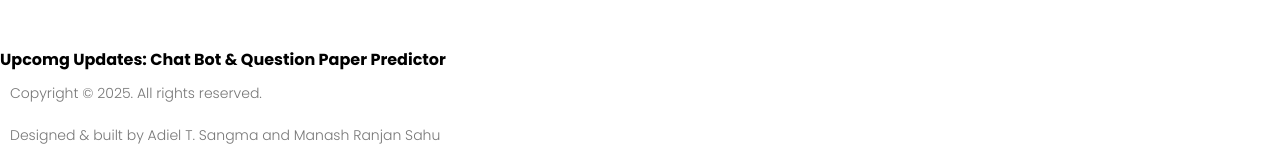
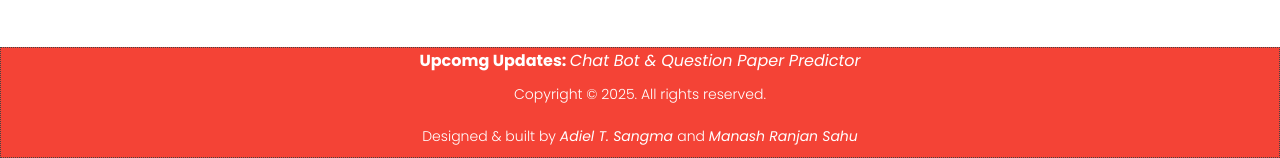
Before and after one commit to adielsangma/neristPYQ, a plain HTML site: page index.html in a window 1280 px wide. Shown: the part 2010-2168 px from the top of the page. Drawn offline with Linux system fonts and the light colour scheme; a web font is replaced by a local one.

Commit message:
Update style.css

```diff
--- a/style.css
+++ b/style.css
@@ -109,6 +109,22 @@ nav h1 {
   border: 1px solid #f44336;
   background-color: #f44336;
   transition: 1s;
+}
+footer {
+  text-align: center;
+  border: 1px dotted rgb(68, 68, 68);
+  background: #f44336;
+}
+footer h4 {
+  color: #fff;
+  font-style: normal;
+}
+footer p {
+  color: #fff;
+}
+footer span {
+  font-style: italic;
+  font-weight: 400;
 }
 
 /* ------------------- Department Section ------------------- */
```
